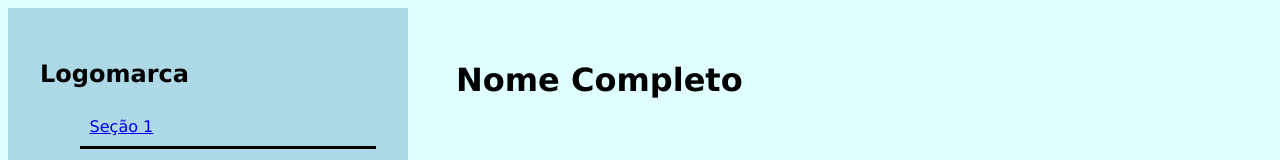
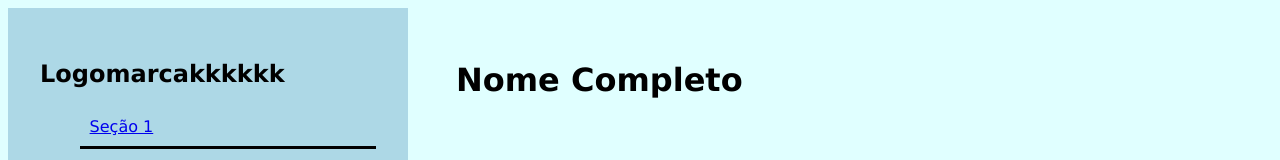
Before and after one commit to costasilvati/testeDevWeb, a plain HTML site: page docs/index.html in a window 1280 px wide. Shown: the top 160 px of the page. Drawn offline with Linux system fonts and the light colour scheme.

Commit message:
Update index.html

```diff
--- a/docs/index.html
+++ b/docs/index.html
@@ -9,7 +9,7 @@
 <body>
     <div class="container">
     <div class="menu"> <!-- Menu -->
-        <h2>Logomarca</h2>
+        <h2>Logomarcakkkkkk</h2>
         <nav>
             <ul>
                 <li class="item-menu"><a href="#sec1">Seção 1</a></li>
@@ -44,4 +44,5 @@
     </div>
 </div>
 </body>
+
 </html>
```
